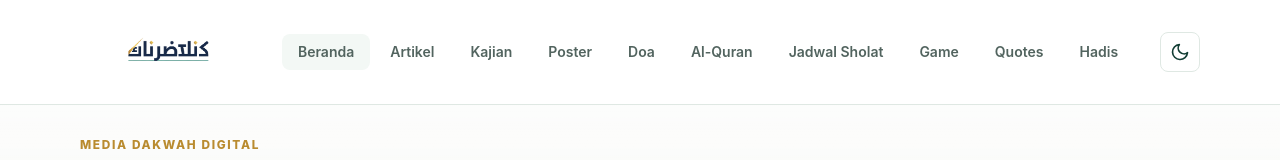
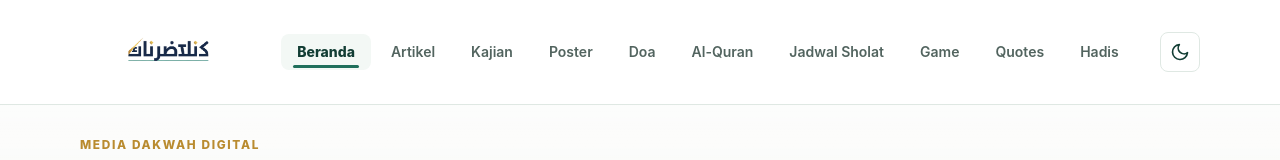
Before and after one commit to Zaputlah/Blog, an Angular app: page /beranda in a window 1280 px wide. Shown: the top 160 px of the page. Built offline with nearby package versions, Linux system fonts and the light colour scheme.

Commit message:
Menambahkan tanda ketika menu lagi di kunjungi

```diff
--- a/src/app/components/header/header.css
+++ b/src/app/components/header/header.css
@@ -1,5 +1,23 @@
 :host {
   display: block;
+}
+
+nav a[class~="bg-[#f3f8f5]"] {
+  position: relative;
+  background: var(--chip) !important;
+  color: var(--heading) !important;
+  font-weight: 800;
+}
+
+nav a[class~="bg-[#f3f8f5]"]::after {
+  position: absolute;
+  right: 0.75rem;
+  bottom: 0.15rem;
+  left: 0.75rem;
+  height: 3px;
+  border-radius: 999px;
+  background: var(--green);
+  content: '';
 }
 
 .theme-toggle {
@@ -39,3 +57,18 @@
 .theme-toggle-mobile:hover {
   background: var(--hover);
 }
+
+@media (max-width: 1279px) {
+  nav a[class~="bg-[#f3f8f5]"] {
+    padding-left: 1rem;
+  }
+
+  nav a[class~="bg-[#f3f8f5]"]::after {
+    top: 0.45rem;
+    right: auto;
+    bottom: 0.45rem;
+    left: 0;
+    width: 3px;
+    height: auto;
+  }
+}
```
